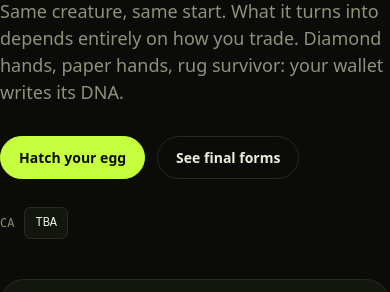
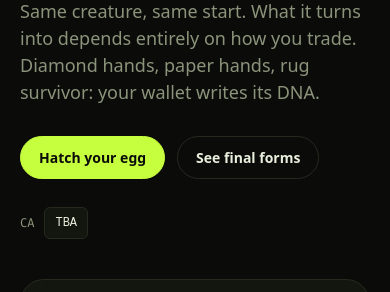
Before and after one commit to runner14runner-crypto/evolve, a plain HTML site: page public/index.html in a window 390 px wide. Shown: the part 237-529 px from the top of the page. Drawn offline with Linux system fonts and the light colour scheme.

Commit message:
Fix hero side padding on mobile
Co-Authored-By: Claude Opus 5.5 <noreply@anthropic.com>
Claude-Session: https://claude.ai/code/session_01PPzFtbHSqgatJRxDU7mmBH

```diff
--- a/public/index.html
+++ b/public/index.html
@@ -36,7 +36,7 @@ nav ul a:hover{color:var(--text)}
 .btn:disabled{opacity:.4;cursor:not-allowed;transform:none}
 
 /* hero */
-.hero{padding:90px 0 70px;display:grid;grid-template-columns:1.1fr .9fr;gap:40px;align-items:center}
+.hero{padding-top:90px;padding-bottom:70px;display:grid;grid-template-columns:1.1fr .9fr;gap:40px;align-items:center}
 .hero h1{font-size:clamp(44px,7vw,84px);line-height:.95;letter-spacing:-.03em;font-weight:800}
 .hero h1 em{font-style:normal;color:var(--acc)}
 .hero p{margin:22px 0 30px;font-size:18px;color:var(--muted);max-width:460px}
```
